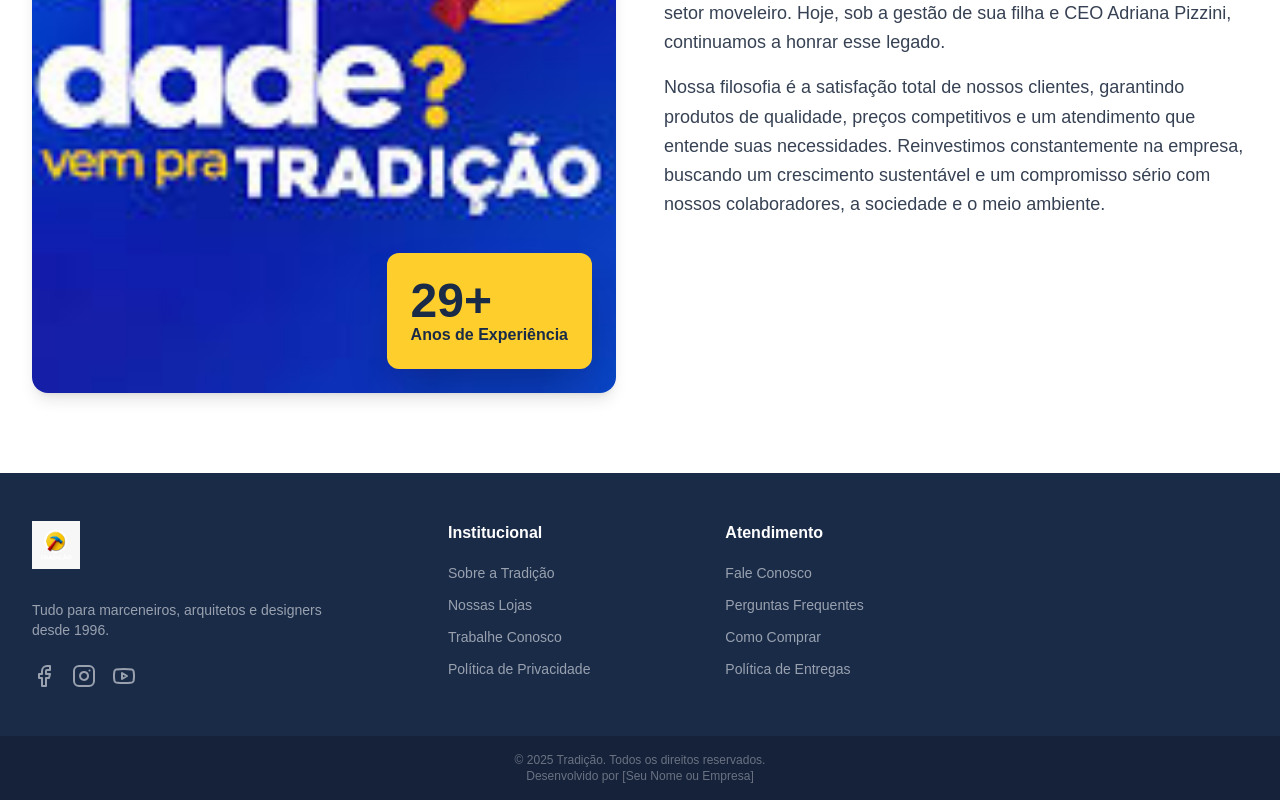
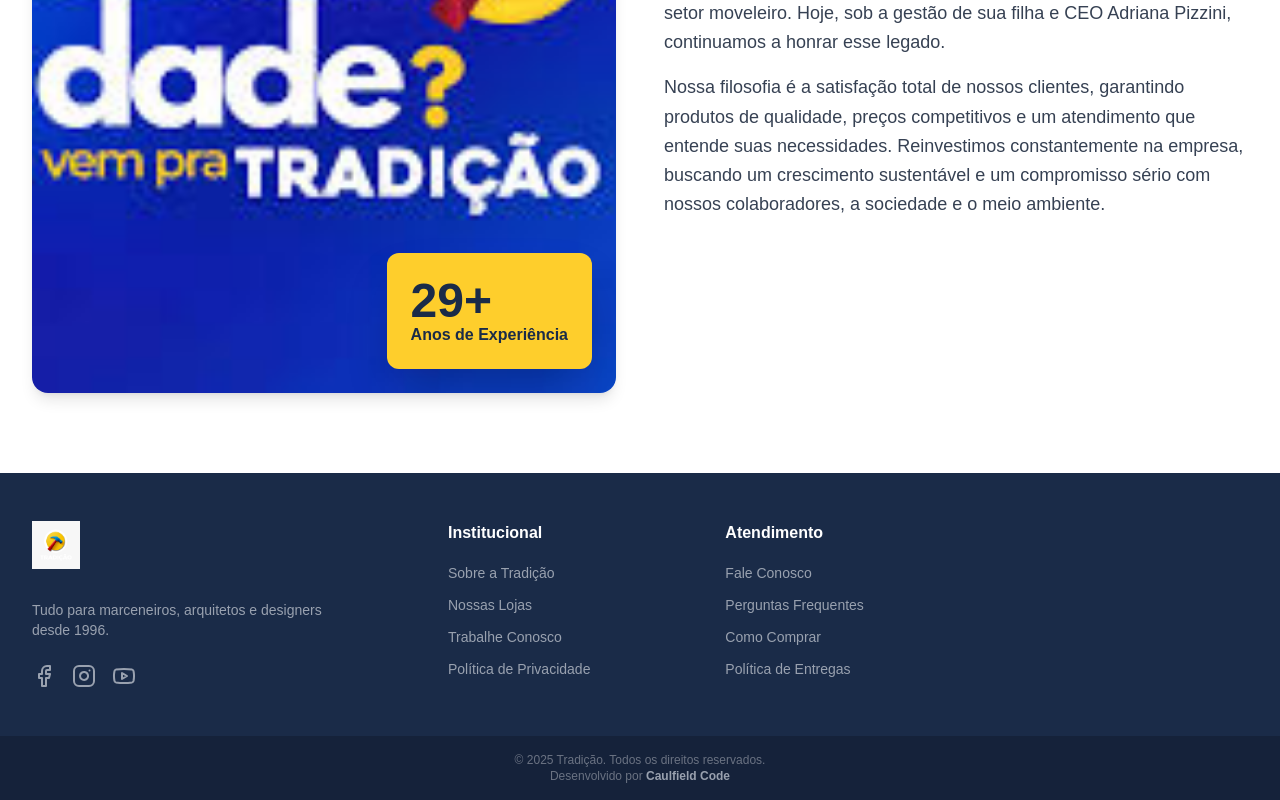
Before and after one commit to bruno77santos/tradicao, a Next.js app: page / in a window 1280 px wide. Shown: the part 1867-2667 px from the top of the page. Built offline with nearby package versions, Linux system fonts and the light colour scheme; no server answers; the database is empty.

Commit message:
alteração do logo

```diff
--- a/src/app/components/Footer.tsx
+++ b/src/app/components/Footer.tsx
@@ -80,7 +80,17 @@ const Footer = () => {
       <div className="bg-black/20 py-4">
         <div className="container mx-auto px-4 sm:px-6 lg:px-8 text-center text-xs text-gray-500">
           <p>&copy; {new Date().getFullYear()} Tradição. Todos os direitos reservados.</p>
-          <p>Desenvolvido por [Seu Nome ou Empresa]</p>
+          <p>
+  Desenvolvido por{' '}
+  <a
+    href="https://caulfieldco.com.br" // <-- Coloque o URL do seu site aqui
+    target="_blank"
+    rel="noopener noreferrer"
+    className="font-semibold text-gray-400 hover:text-white transition-colors"
+  >
+    Caulfield Code
+  </a>
+</p>
         </div>
       </div>
     </footer>
```
